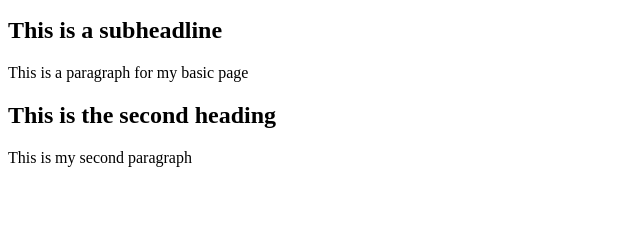
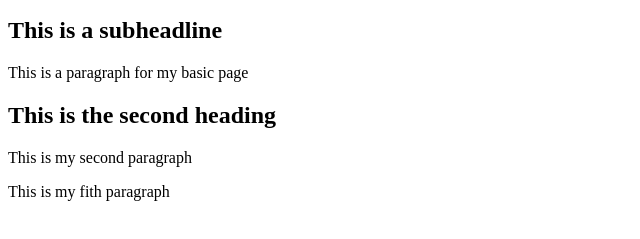
Before and after one commit to micposso/terminal, a plain HTML site: page index.html in a window 1280 px wide. Shown: the part 101-340 px from the top of the page, without its empty margins (0-640 px from the left). Drawn offline with Linux system fonts and the light colour scheme.

Commit message:
another update

```diff
--- a/index.html
+++ b/index.html
@@ -7,5 +7,6 @@
   <p>This is a paragraph for my basic page</p>
   <h2>This is the second heading</h2>
   <p>This is my second paragraph</p>
+  <p>This is my fith paragraph</p>
 </body>
 </html>
```
